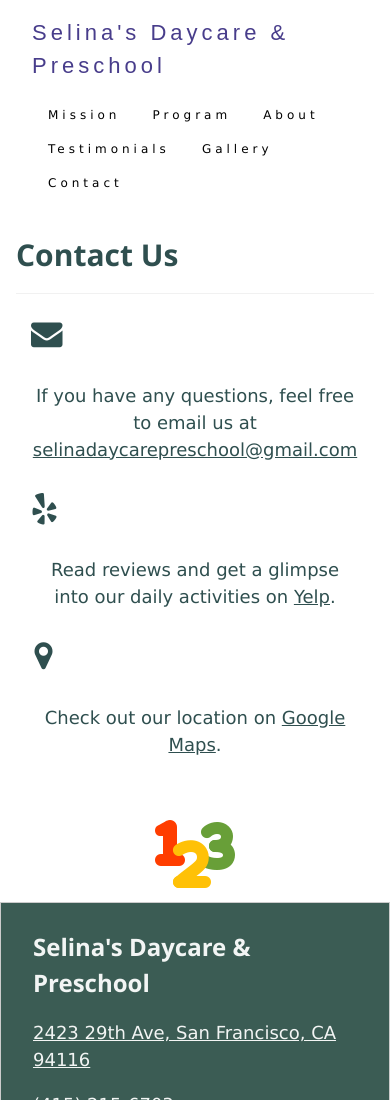
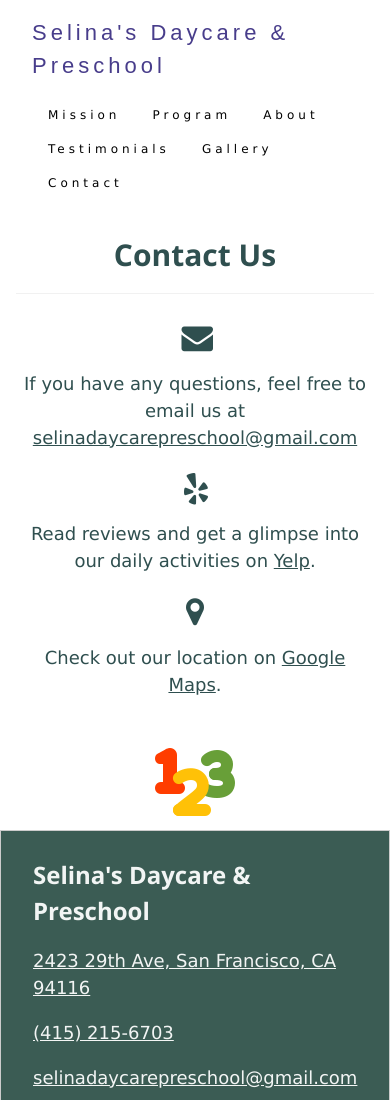
Before and after one commit to selinadaycarepreschool/selinadaycarepreschool, a plain HTML site: page contact.html in a window 390 px wide. Shown: the top 1100 px of the page. Drawn offline with Linux system fonts and the light colour scheme.

Commit message:
mobile formatting

```diff
--- a/components/footer.html
+++ b/components/footer.html
@@ -3,7 +3,7 @@
 <footer class="w3-blackboard w3-padding w3-container w3-border">
 
     <div class="w3-left w3-padding">
-        <h3><a href="/index.html" style="text-decoration: none;">Selina's Daycare & Preschool</a></h3>
+        <h3><a href="/index.html#" style="text-decoration: none;">Selina's Daycare & Preschool</a></h3>
         <p><a href="https://goo.gl/maps/caDiXm54fjbKwHyV6">2423 29th Ave, San Francisco, CA 94116</a></p>
         <p> <a href="tel:+4152156703">(415) 215-6703</a> </p>
         <p><a href="mailto:selinadaycarepreschool@gmail.com">selinadaycarepreschool@gmail.com</a></p>
--- a/contact.html
+++ b/contact.html
@@ -16,29 +16,35 @@
   <!-- Contact Section -->
   <div class="w3-container w3-padding-32 content" id="contact">
 
-    <h2 class="w3-border-bottom w3-border-light-grey w3-padding-16 nav-offset">
+    <h2 class="w3-border-bottom w3-border-light-grey w3-padding-16 nav-offset page-title">
       Contact Us
     </h2>
 
-    <div class="w3-bar w3-center">
-      <a href="mailto:selinadaycarepreschool@gmail.com" class="fa fa-envelope w3-left"></a>
-      <div class="w3-padding w3-left w3-padding-16">
+    <div class="w3-container w3-center w3-padding-small">
+      <div class="w3-cell w3-mobile w3-cell-middle">
+        <a href="mailto:selinadaycarepreschool@gmail.com" class="fa fa-envelope"></a>
+      </div>
+      <div class="w3-cell w3-cell-row w3-mobile w3-cell-middle">
         If you have any questions, feel free to email us at
         <a href="mailto:selinadaycarepreschool@gmail.com">selinadaycarepreschool@gmail.com</a>
         <i class="fa fa-clipboard w3-hide-small" onclick="copyToClipboard('selinadaycarepreschool@gmail.com')"></i>
         </div>
     </div>
 
-    <div class="w3-bar w3-center">
-      <a href="https://www.yelp.com/biz/selinas-daycare-preschool-san-francisco" class="fa fa-yelp w3-left"></a>
-      <div class="w3-padding w3-left w3-padding-16">
+    <div class="w3-container w3-center w3-padding-small">
+      <div class="w3-cell w3-mobile w3-cell-middle">
+        <a href="https://www.yelp.com/biz/selinas-daycare-preschool-san-francisco" class="fa fa-yelp"></a>
+      </div>
+      <div class="w3-cell w3-cell-row w3-mobile w3-cell-middle">
         Read reviews and get a glimpse into our daily activities on <a href="https://www.yelp.com/biz/selinas-daycare-preschool-san-francisco">Yelp</a>.
       </div>
     </div>
 
-    <div class="w3-bar w3-center">
-      <a href="https://goo.gl/maps/caDiXm54fjbKwHyV6" class="fa fa-map-marker w3-left"></a>
-      <div class="w3-padding w3-left w3-padding-16">
+    <div class="w3-container w3-center w3-padding-small">
+      <div class="w3-cell w3-mobile">
+        <a href="https://goo.gl/maps/caDiXm54fjbKwHyV6" class="fa fa-map-marker"></a>
+      </div>
+      <div class="w3-cell w3-cell-row w3-mobile w3-cell-middle">
         Check out our location on <a href="https://goo.gl/maps/caDiXm54fjbKwHyV6">Google Maps</a>.
       </div>
     </div>
```
Also changed, not shown: about.html (+3 -1 lines), gallery.html (+1 -1 lines), index.html (+2 -2 lines), testimonials.html (+3 -1 lines), css/w3.css.
